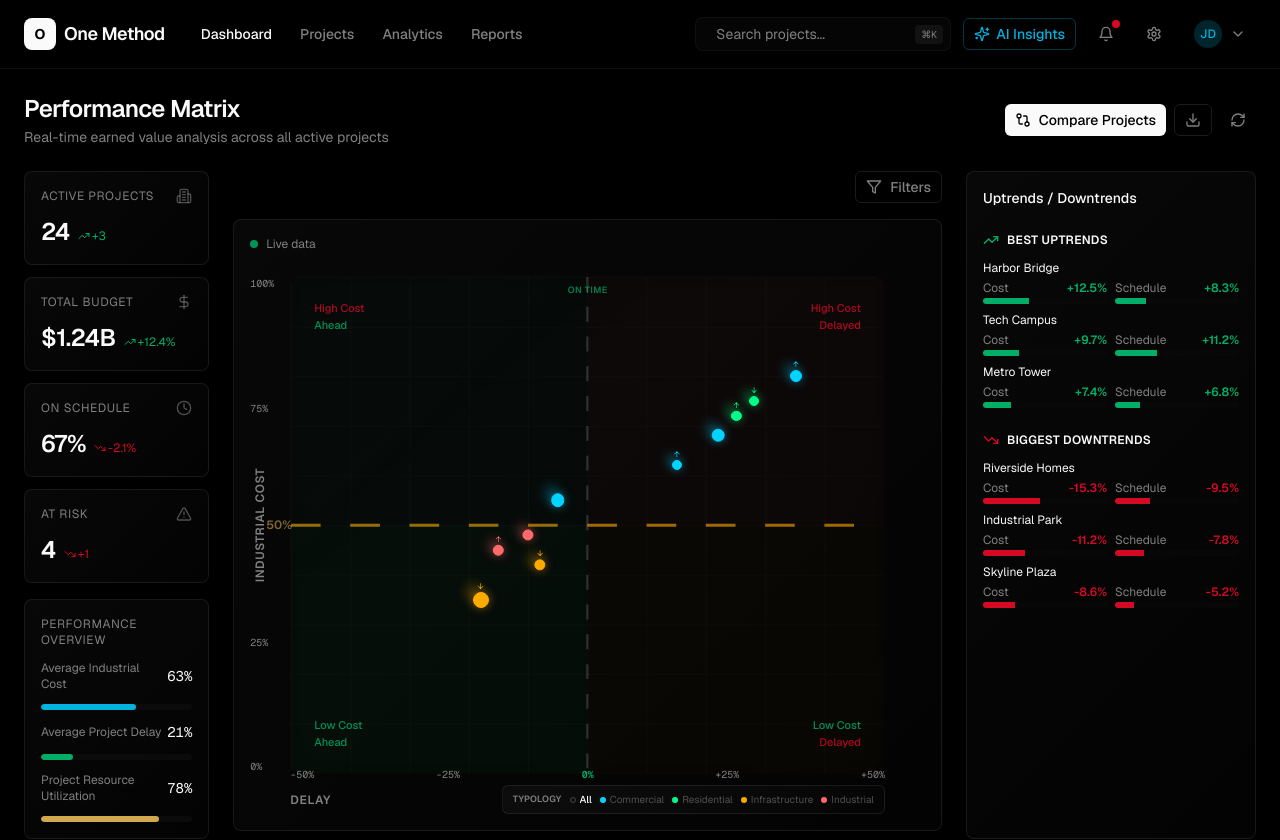
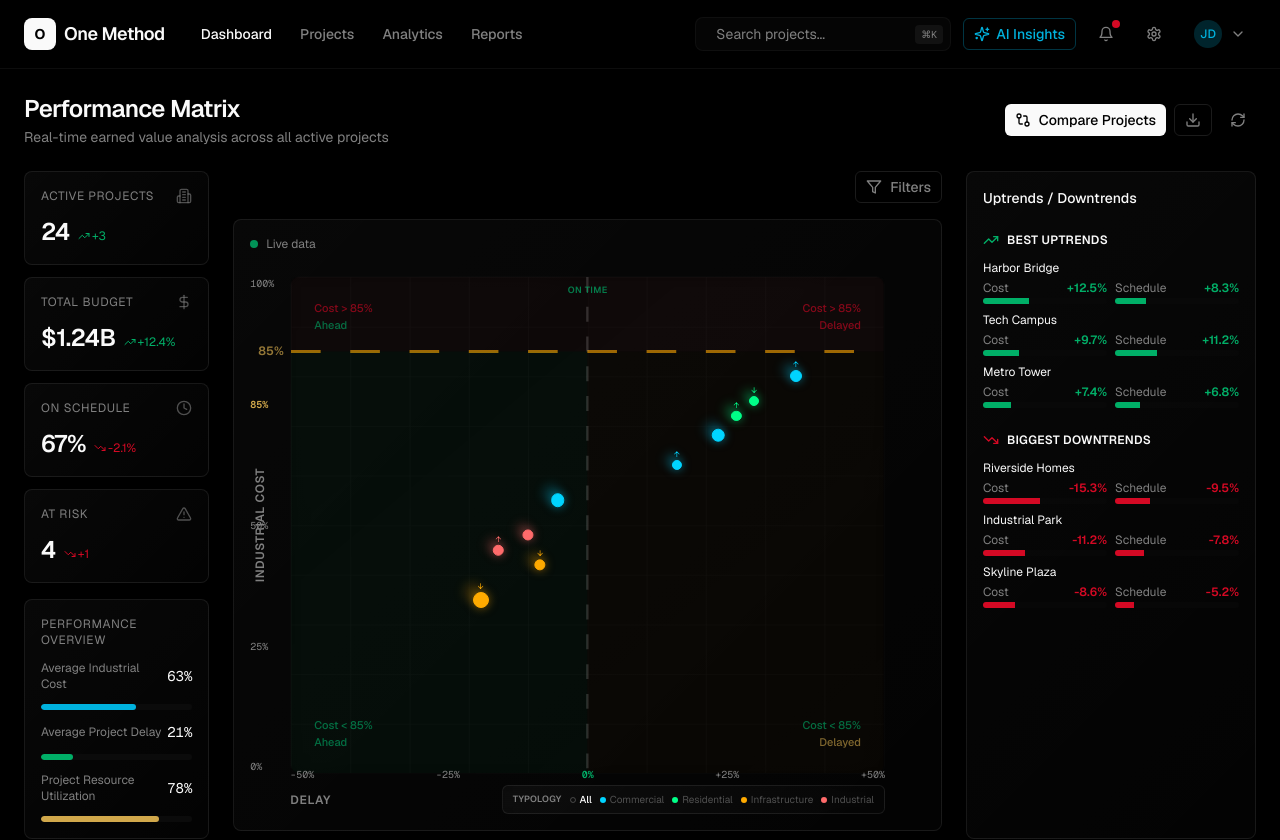
Before and after one commit to danielrebelo-volis/v0-volis-build-dashboard, a Next.js app: page / in a window 1280 px wide. Shown: the top 840 px of the page. Built offline with nearby package versions, Linux system fonts and the light colour scheme.

Commit message:
feat: update cost reference line to 85% in cost analysis
Adjust reference line to 85% and update quadrant shading and labels.

```diff
--- a/components/evm-matrix.tsx
+++ b/components/evm-matrix.tsx
@@ -115,47 +115,47 @@ export function EVMMatrix({ filterType, filterValue }: EVMMatrixProps) {
             </defs>
             <rect width="100" height="100" fill="url(#grid)" />
 
-            {/* Reference line at 50% industrial cost (y = 50) */}
-            <line x1="0" y1="50" x2="100" y2="50" stroke="rgba(255,170,0,0.6)" strokeWidth="0.6" strokeDasharray="5,5" />
+            {/* Reference line at 85% industrial cost (y = 15, since y is inverted) */}
+            <line x1="0" y1="15" x2="100" y2="15" stroke="rgba(255,170,0,0.6)" strokeWidth="0.6" strokeDasharray="5,5" />
 
             {/* Center line at 0% delay (x = 50) */}
             <line x1="50" y1="0" x2="50" y2="100" stroke="rgba(255,255,255,0.15)" strokeWidth="0.4" strokeDasharray="3,3" />
 
-            {/* Quadrant shading - based on 50% reference line and center line */}
-            <rect x="0" y="0" width="50" height="50" fill="rgba(0,255,136,0.02)" />
-            <rect x="50" y="0" width="50" height="50" fill="rgba(255,100,100,0.03)" />
-            <rect x="0" y="50" width="50" height="50" fill="rgba(0,255,136,0.03)" />
-            <rect x="50" y="50" width="50" height="50" fill="rgba(255,170,0,0.02)" />
+            {/* Quadrant shading - based on 85% reference line and center line */}
+            <rect x="0" y="0" width="50" height="15" fill="rgba(255,100,100,0.03)" />
+            <rect x="50" y="0" width="50" height="15" fill="rgba(255,100,100,0.04)" />
+            <rect x="0" y="15" width="50" height="85" fill="rgba(0,255,136,0.03)" />
+            <rect x="50" y="15" width="50" height="85" fill="rgba(255,170,0,0.02)" />
           </svg>
         </div>
 
         {/* Quadrant Labels */}
         <div className="absolute inset-0 pointer-events-none px-6 py-6">
-          {/* Top-Left: Ahead & High Cost */}
+          {/* Top-Left: Ahead & High Cost (>85%) */}
           <div className="absolute top-6 left-6 text-[11px] text-muted-foreground/40 font-medium">
-            <div className="text-destructive/80">High Cost</div>
-            <div className="text-success/80">Ahead</div>
+            <div className="text-destructive/60">Cost {'>'} 85%</div>
+            <div className="text-success/60">Ahead</div>
           </div>
-          {/* Top-Right: Delayed & High Cost */}
+          {/* Top-Right: Delayed & High Cost (>85%) */}
           <div className="absolute top-6 right-6 text-[11px] text-muted-foreground/40 font-medium text-right">
-            <div className="text-destructive/80">High Cost</div>
-            <div className="text-destructive/80">Delayed</div>
+            <div className="text-destructive/60">Cost {'>'} 85%</div>
+            <div className="text-destructive/60">Delayed</div>
           </div>
-          {/* Bottom-Left: Ahead & Low Cost */}
+          {/* Bottom-Left: Ahead & Good Cost (<85%) */}
           <div className="absolute bottom-6 left-6 text-[11px] text-muted-foreground/40 font-medium">
-            <div className="text-success/80">Low Cost</div>
-            <div className="text-success/80">Ahead</div>
+            <div className="text-success/60">Cost {'<'} 85%</div>
+            <div className="text-success/60">Ahead</div>
           </div>
-          {/* Bottom-Right: Delayed & Low Cost */}
+          {/* Bottom-Right: Delayed & Good Cost (<85%) */}
           <div className="absolute bottom-6 right-6 text-[11px] text-muted-foreground/40 font-medium text-right">
-            <div className="text-success/80">Low Cost</div>
-            <div className="text-destructive/80">Delayed</div>
+            <div className="text-success/60">Cost {'<'} 85%</div>
+            <div className="text-warning/60">Delayed</div>
           </div>
         </div>
 
         {/* Reference line labels */}
-        <div className="absolute -left-6 top-1/2 -translate-y-1/2 text-xs font-semibold text-warning flex items-center gap-1.5">
-          <div className="text-warning/60">50%</div>
+        <div className="absolute -left-8 top-[15%] -translate-y-1/2 text-xs font-semibold text-warning flex items-center gap-1.5">
+          <div className="text-warning/70">85%</div>
         </div>
 
         {/* Center line label (on-time) */}
@@ -252,10 +252,10 @@ export function EVMMatrix({ filterType, filterValue }: EVMMatrixProps) {
           <span className="text-[10px] text-muted-foreground font-mono">100%</span>
         </div>
         <div className="flex items-center gap-2">
-          <span className="text-[10px] text-muted-foreground font-mono">75%</span>
+          <span className="text-[10px] text-warning font-mono font-semibold">85%</span>
         </div>
         <div className="flex items-center gap-2">
-          <span className="text-[10px] text-warning font-mono font-semibold"></span>
+          <span className="text-[10px] text-muted-foreground font-mono">50%</span>
         </div>
         <div className="flex items-center gap-2">
           <span className="text-[10px] text-muted-foreground font-mono">25%</span>
```
